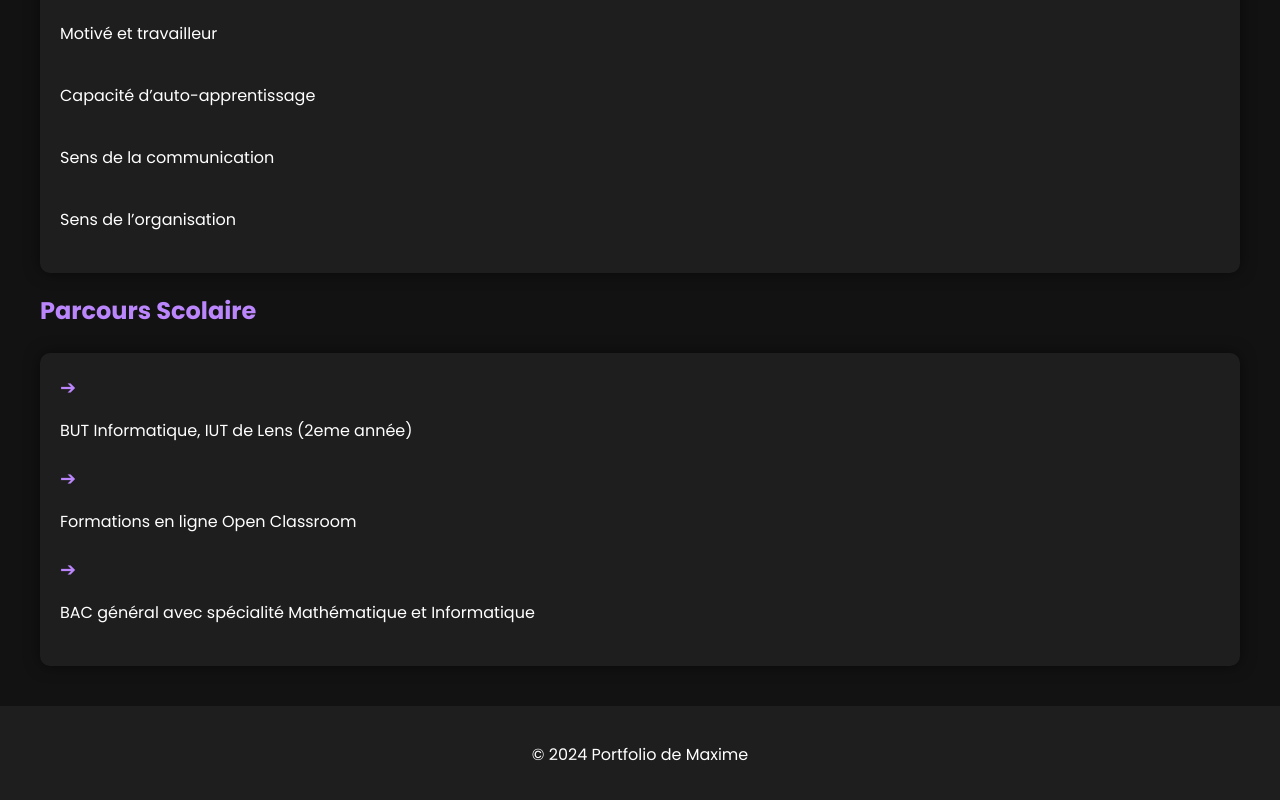
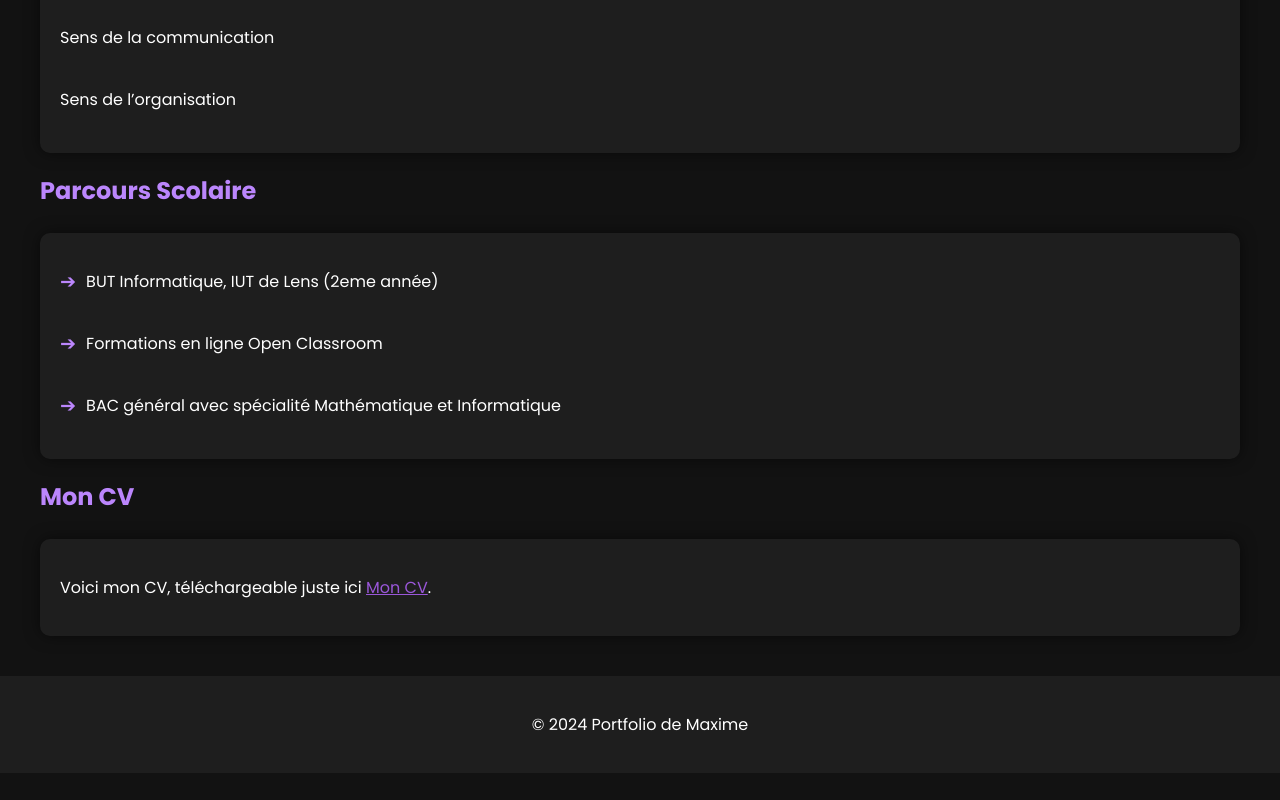
Before and after one commit to MaximeElias/site-portfolio, a plain HTML site: page contact.html in a window 1280 px wide. Shown: the part 674-1474 px from the top of the page. After the commit the page ends 1447 px from the top, so only its background shows below. Drawn offline with Linux system fonts and the light colour scheme.

Commit message:
Add files via upload

```diff
--- a/Styles/styles.css
+++ b/Styles/styles.css
@@ -139,8 +139,14 @@ main {
     flex-direction: column; /* Empile les éléments verticalement */
 }
 
+.projet-item {
+    display: block; /* Flexbox pour aligner point et texte */
+    align-items: center; /* Aligne verticalement au centre */
+    margin-bottom: 5px; /* Réduit l'espace entre les compétences */
+}
+
 .info-item {
-    display: block; /* Flexbox pour aligner point et texte */
+    display: flex; /* Flexbox pour aligner point et texte */
     align-items: center; /* Aligne verticalement au centre */
     margin-bottom: 5px; /* Réduit l'espace entre les compétences */
 }
--- a/contact.html
+++ b/contact.html
@@ -90,6 +90,15 @@
                 </div>
             </div>
         </section>
+
+        <section>
+            <h2>Mon CV</h2>
+            <div class="contact-box">
+                <div class="contact-info">
+                    <p>Voici mon CV, téléchargeable juste ici <a href="CV.pdf" download="CV.pdf" class="hyperlien">Mon CV</a>.</p>
+                </div>
+            </div>
+        </section>
     </main>
 
     <footer>
```
Also changed, not shown: index.html (+1 -1 lines).
